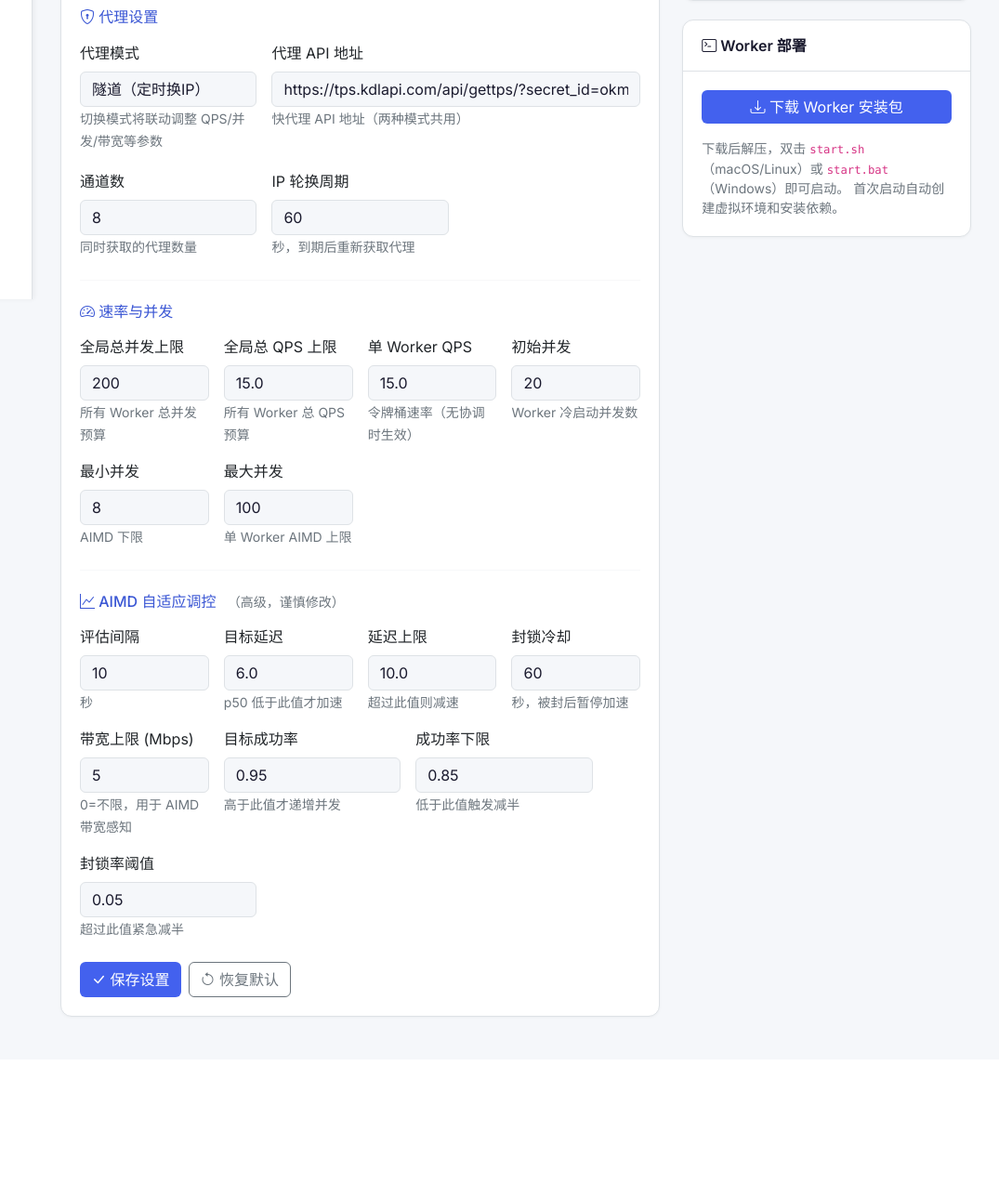
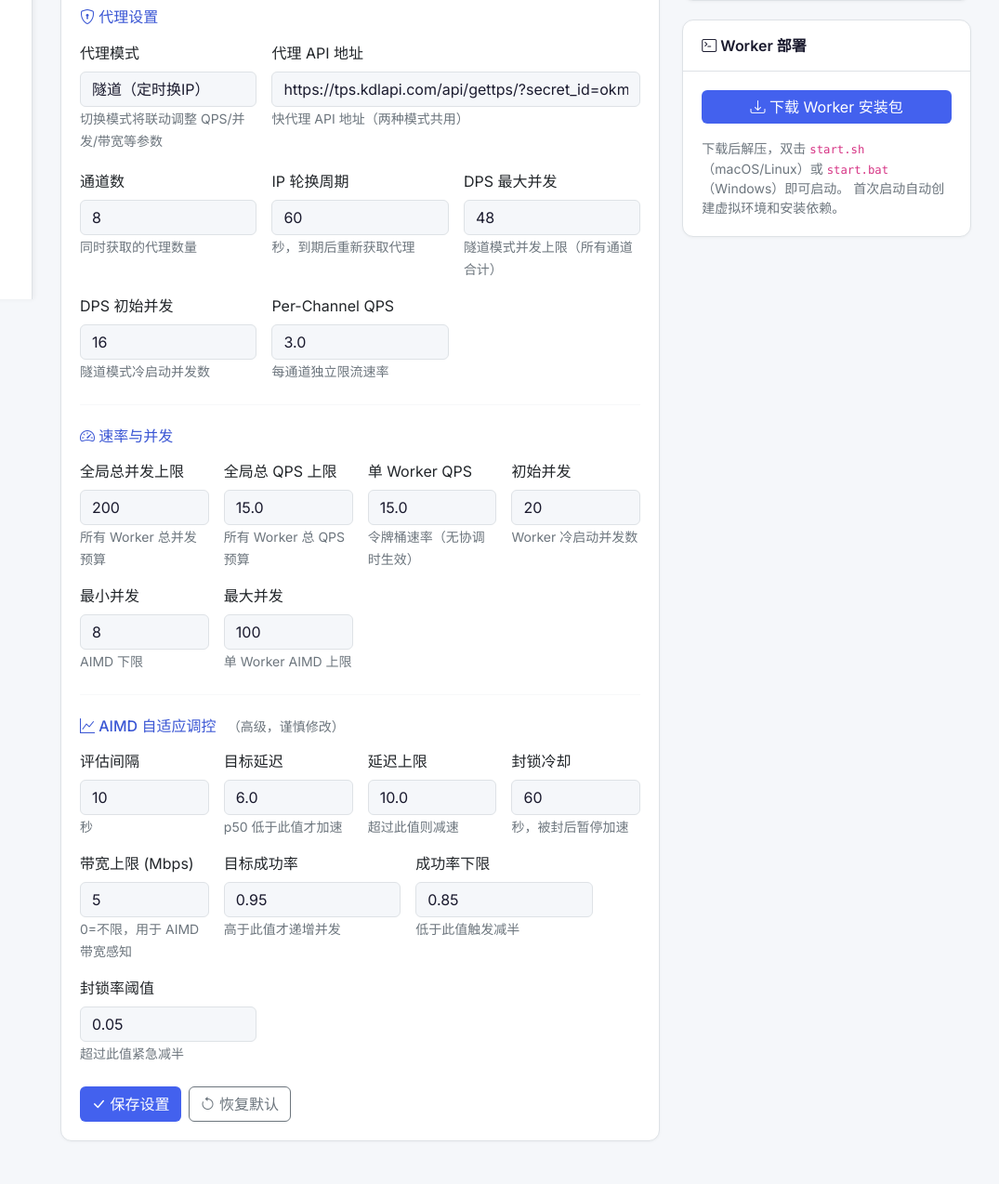
Before and after one commit to ElijahRRR/amazon-scraper-v2, a FastAPI app: page /settings in a window 1280 px wide. Shown: the part 478-1752 px from the top of the page at 93% size, without its empty margins (205-1280 px from the left). Before the commit the page ends 1574 px from the top, so only its background shows below. Run offline with FastAPI, Linux system fonts and the light colour scheme.

Commit message:
feat: settings page supports new DPS optimization params
- Add tunnel_max_concurrency, tunnel_initial_concurrency, per_channel_qps
  to server default settings and validators
- Add UI fields in tunnel config section of settings page
- Worker syncs new params: updates controller max, config values,
  and per-channel rate limiter dynamically

Co-Authored-By: Claude Opus 4.6 <noreply@anthropic.com>

```diff
--- a/feature_list.json
+++ b/feature_list.json
@@ -118,7 +118,7 @@
       "Worker 端正确接收和应用新参数",
       "Python 语法检查通过"
     ],
-    "passes": false
+    "passes": true
   },
   {
     "id": 11,
--- a/server.py
+++ b/server.py
@@ -107,6 +107,10 @@ def _default_settings() -> dict:
         # 隧道代理配置（共用 proxy_api_url，只需通道数和轮换周期）
         "tunnel_channels": config.TUNNEL_CHANNELS,
         "tunnel_rotate_interval": config.TUNNEL_ROTATE_INTERVAL,
+        # DPS 优化参数
+        "tunnel_max_concurrency": getattr(config, "TUNNEL_MAX_CONCURRENCY", 48),
+        "tunnel_initial_concurrency": getattr(config, "TUNNEL_INITIAL_CONCURRENCY", 16),
+        "per_channel_qps": getattr(config, "PER_CHANNEL_QPS", 3.0),
     }
 
 _SETTINGS_FILE = os.path.join(config.BASE_DIR, "runtime_settings.json")
@@ -878,6 +882,10 @@ async def update_settings(request: Request):
         # 隧道代理配置（共用 proxy_api_url）
         "tunnel_channels":      (int,   1,    32),
         "tunnel_rotate_interval": (int, 10,   300),
+        # DPS 优化参数
+        "tunnel_max_concurrency":     (int,   8,    200),
+        "tunnel_initial_concurrency": (int,   2,    100),
+        "per_channel_qps":            (float, 0.5,  20),
     }
 
     changed = False
--- a/templates/settings.html
+++ b/templates/settings.html
@@ -78,6 +78,24 @@
                             <input type="number" class="form-control" name="tunnel_rotate_interval"
                                    value="{{ settings.tunnel_rotate_interval }}" min="10" max="300">
                             <small class="text-secondary">秒，到期后重新获取代理</small>
+                        </div>
+                        <div class="col-md-4">
+                            <label class="form-label">DPS 最大并发</label>
+                            <input type="number" class="form-control" name="tunnel_max_concurrency"
+                                   value="{{ settings.tunnel_max_concurrency }}" min="8" max="200">
+                            <small class="text-secondary">隧道模式并发上限（所有通道合计）</small>
+                        </div>
+                        <div class="col-md-4">
+                            <label class="form-label">DPS 初始并发</label>
+                            <input type="number" class="form-control" name="tunnel_initial_concurrency"
+                                   value="{{ settings.tunnel_initial_concurrency }}" min="2" max="100">
+                            <small class="text-secondary">隧道模式冷启动并发数</small>
+                        </div>
+                        <div class="col-md-4">
+                            <label class="form-label">Per-Channel QPS</label>
+                            <input type="number" class="form-control" name="per_channel_qps"
+                                   value="{{ settings.per_channel_qps }}" step="0.5" min="0.5" max="20">
+                            <small class="text-secondary">每通道独立限流速率</small>
                         </div>
                     </div>
 
@@ -251,10 +269,11 @@ document.getElementById('settingsForm').addEventListener('submit', async (e) =>
     const intFields = ['max_retries', 'request_timeout', 'session_rotate_every', 'initial_concurrency',
                        'min_concurrency', 'max_concurrency', 'adjust_interval', 'cooldown_after_block',
                        'proxy_bandwidth_mbps', 'screenshot_concurrency', 'global_max_concurrency',
-                       'tunnel_channels', 'tunnel_rotate_interval'];
+                       'tunnel_channels', 'tunnel_rotate_interval',
+                       'tunnel_max_concurrency', 'tunnel_initial_concurrency'];
     const floatFields = ['token_bucket_rate', 'target_latency', 'max_latency',
                          'target_success_rate', 'min_success_rate', 'block_rate_threshold',
-                         'global_max_qps'];
+                         'global_max_qps', 'per_channel_qps'];
     intFields.forEach(f => { if (data[f] !== undefined) data[f] = parseInt(data[f]); });
     floatFields.forEach(f => { if (data[f] !== undefined) data[f] = parseFloat(data[f]); });
 
```
Also changed, not shown: worker.py (+21 -0 lines).
